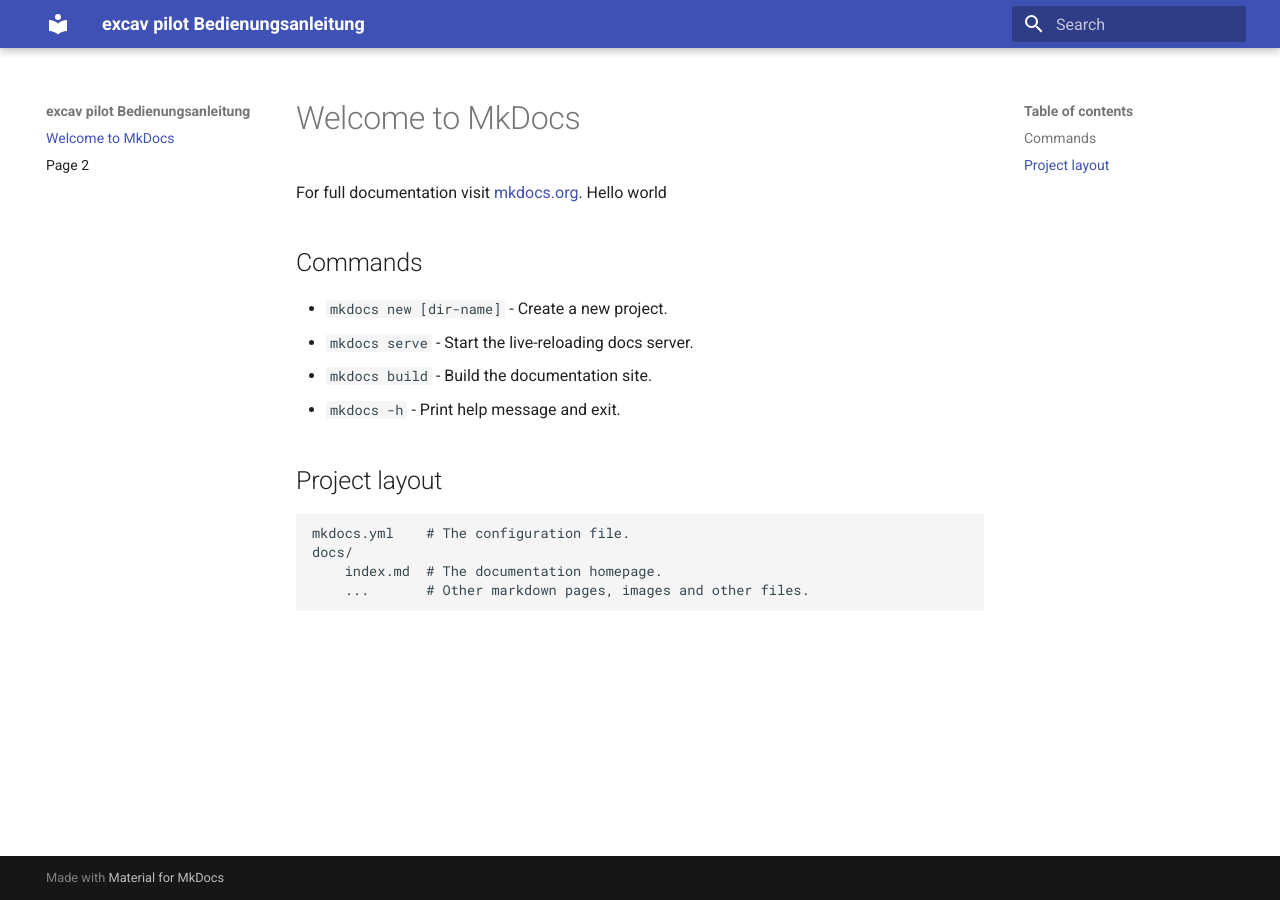
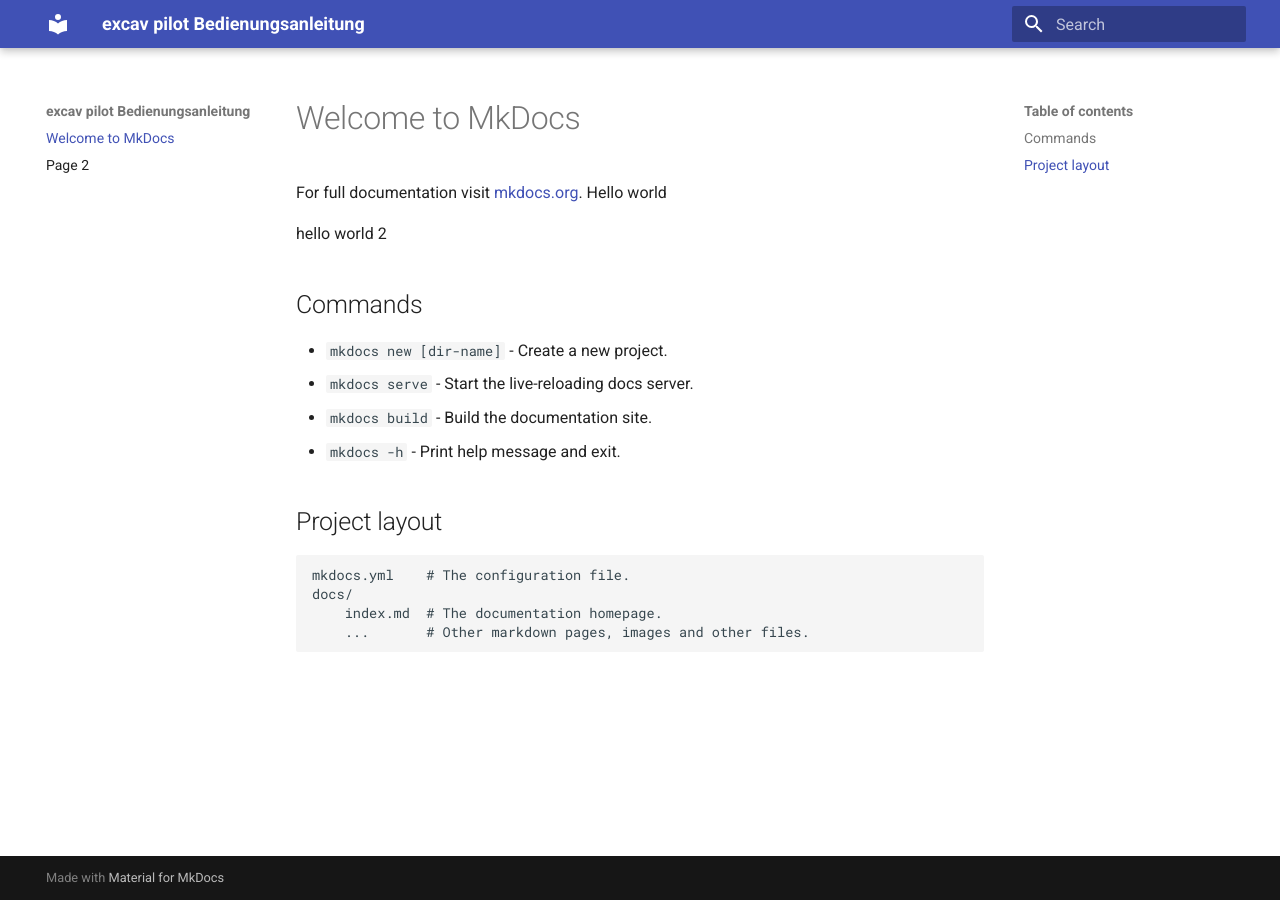
Before and after one commit to tobias-sizmann/mkdocs-excavpilot, an MkDocs documentation site: the page built from docs/index.md, in a window 1280 px wide. Built offline with MkDocs 1.6.1 and Material for MkDocs 9.7.7, drawn with Linux system fonts in a browser that asks for light colours.

Commit message:
Update index.md

```diff
--- a/docs/index.md
+++ b/docs/index.md
@@ -2,6 +2,9 @@
 
 For full documentation visit [mkdocs.org](https://www.mkdocs.org).
 Hello world
+
+hello world 2
+
 
 ## Commands
 
```
